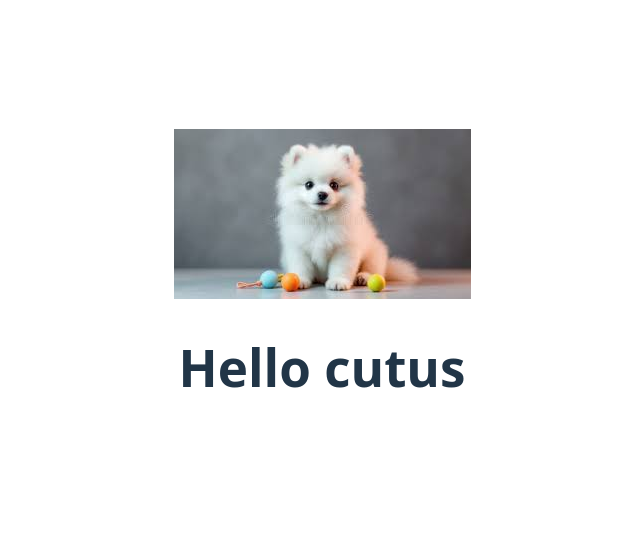
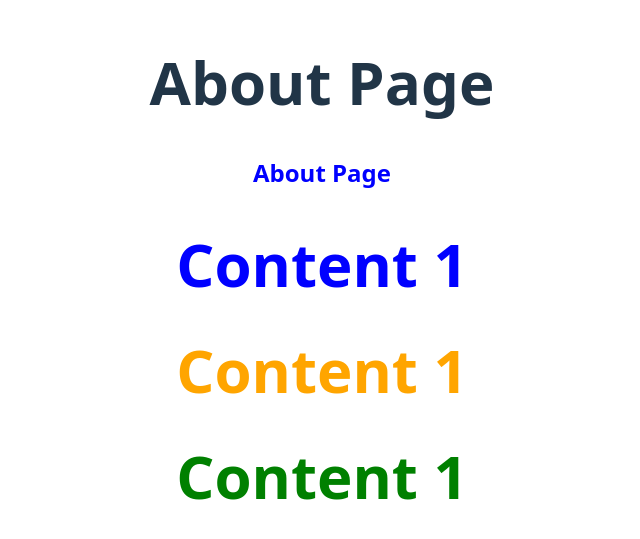
Before and after one commit to vyakhyaagoyal/MDM-Web-Development, a React (Vite) app in the folder sem-4/: page / in a window 1280 px wide. Shown: the part 121-660 px from the top of the page, without its empty margins (318-958 px from the left). Built offline with nearby package versions, Linux system fonts and the light colour scheme.

Commit message:
string/template literals

```diff
--- /dev/null
+++ b/sem-4/src/About.css
@@ -0,0 +1,7 @@
+.primary{
+    color:orange
+}
+
+.secondary{
+    color:green
+}
--- /dev/null
+++ b/sem-4/src/About.jsx
@@ -0,0 +1,18 @@
+import React from 'react'
+import styles from './About.module.css'
+import './About.css'
+
+const About = () => {
+  return (
+    <div>
+      <h1 className={styles.fontxl}>About Page</h1>
+      <h2 className={styles.primary}>About Page</h2>
+
+      <h1 className={`${styles.primary} ${styles.fontxl}`}>Content 1</h1>
+      <h1 className={`primary ${styles.fontxl}`}>Content 1</h1>
+      <h1 className={`secondary ${styles.fontxl}`}>Content 1</h1>
+    </div>
+  )
+}
+
+export default About
--- /dev/null
+++ b/sem-4/src/About.module.css
@@ -0,0 +1,7 @@
+.primary{
+    color:blue
+}
+
+.fontxl{
+    font-size:60px
+}
--- a/sem-4/src/App.jsx
+++ b/sem-4/src/App.jsx
@@ -1,3 +1,4 @@
+import About from './About'
 import './App.css'
 import Greet from './Greet'
 
@@ -10,7 +11,8 @@ function App() {
       <SideNav/>
       <MainContent/>
       <Footer/> */}
-      <Greet/>
+      {/* <Greet/> */}
+      <About/>
     </>
   )
 }
```
